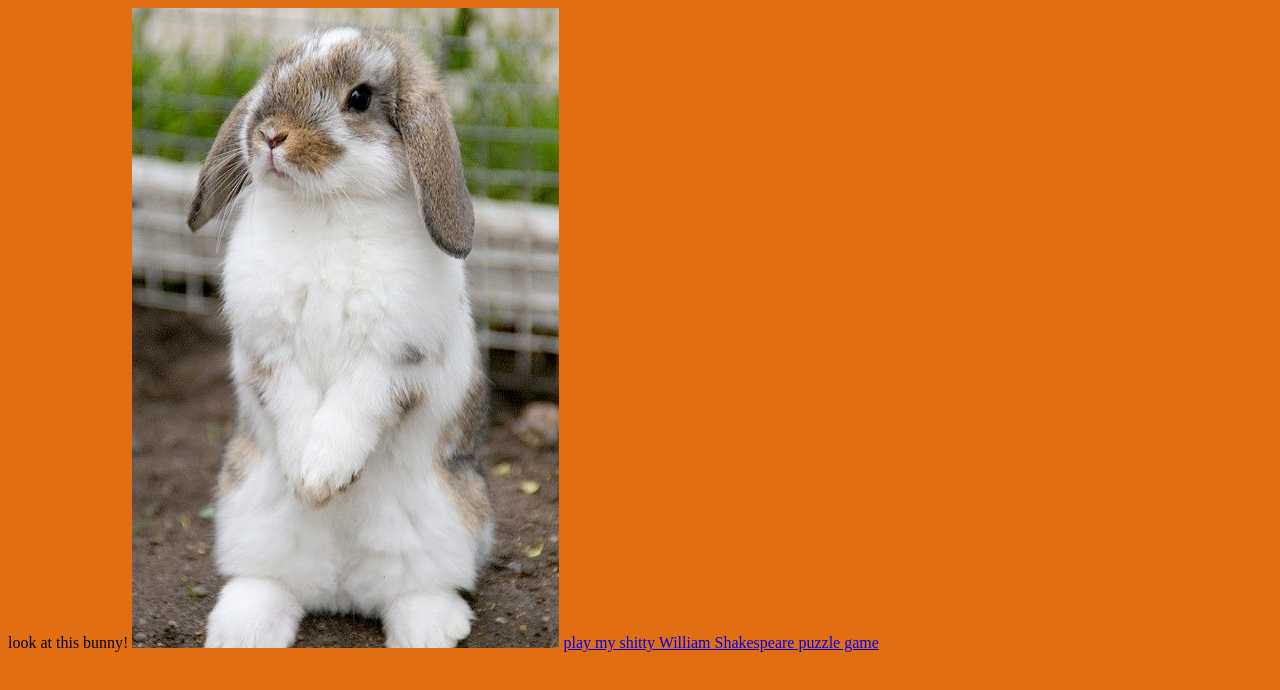
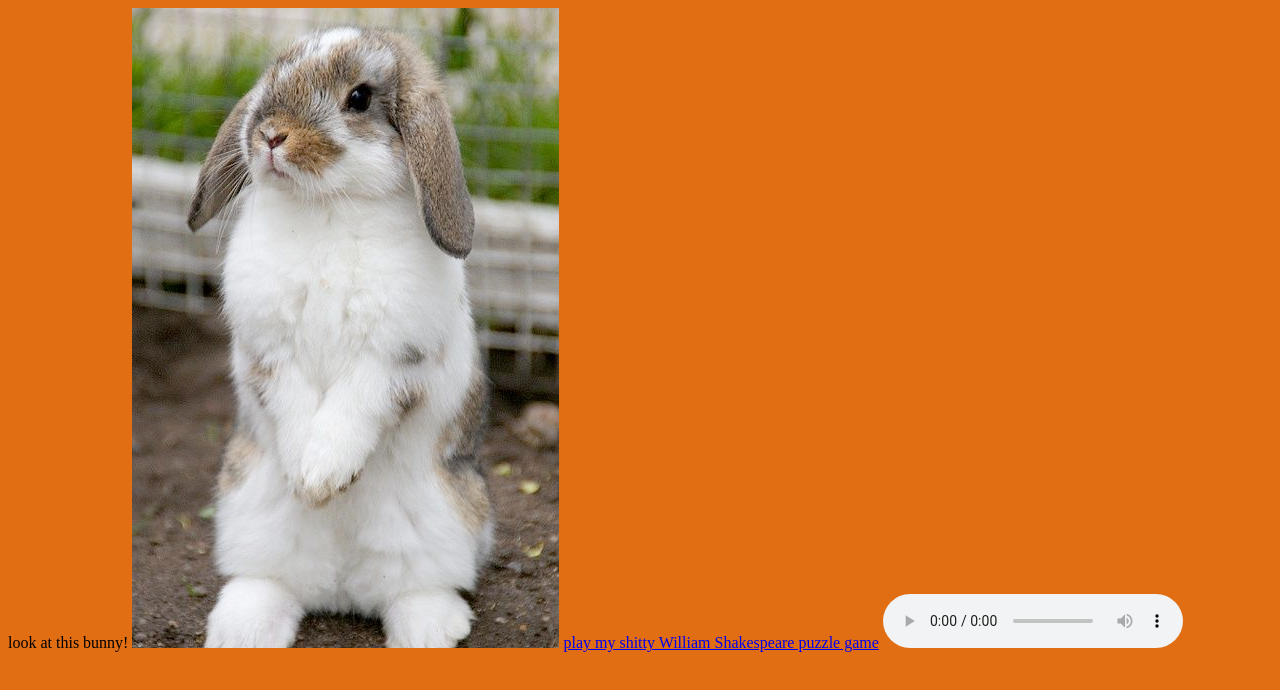
Before and after one commit to coffeedvd/coffeedvd.github.io, a plain HTML site: page index.html in a window 1280 px wide. Drawn offline with Linux system fonts and the light colour scheme.

Commit message:
Update index.html

```diff
--- a/index.html
+++ b/index.html
@@ -9,5 +9,6 @@
 <img src="b.png" >
 <a href="ShakespearePuzzle/ShakespearePuzzle.html">play my shitty William Shakespeare puzzle game</a>
  <link rel="stylesheet" href="s.css">
+ <audio src="./justcantgetenough.mp3" autoplay="true" controls preload="auto" autobuffer></audio>
 </body>
 </html
```
